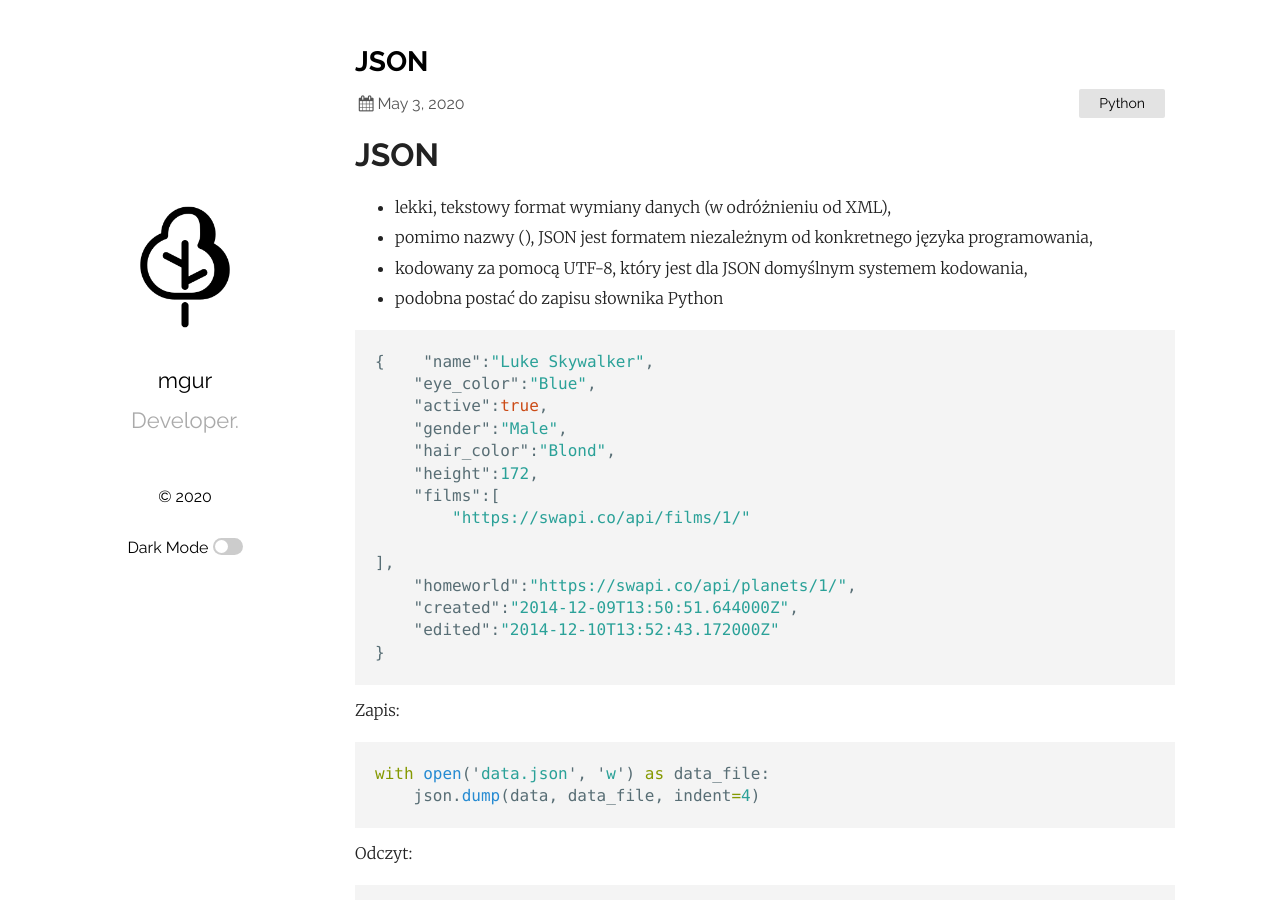
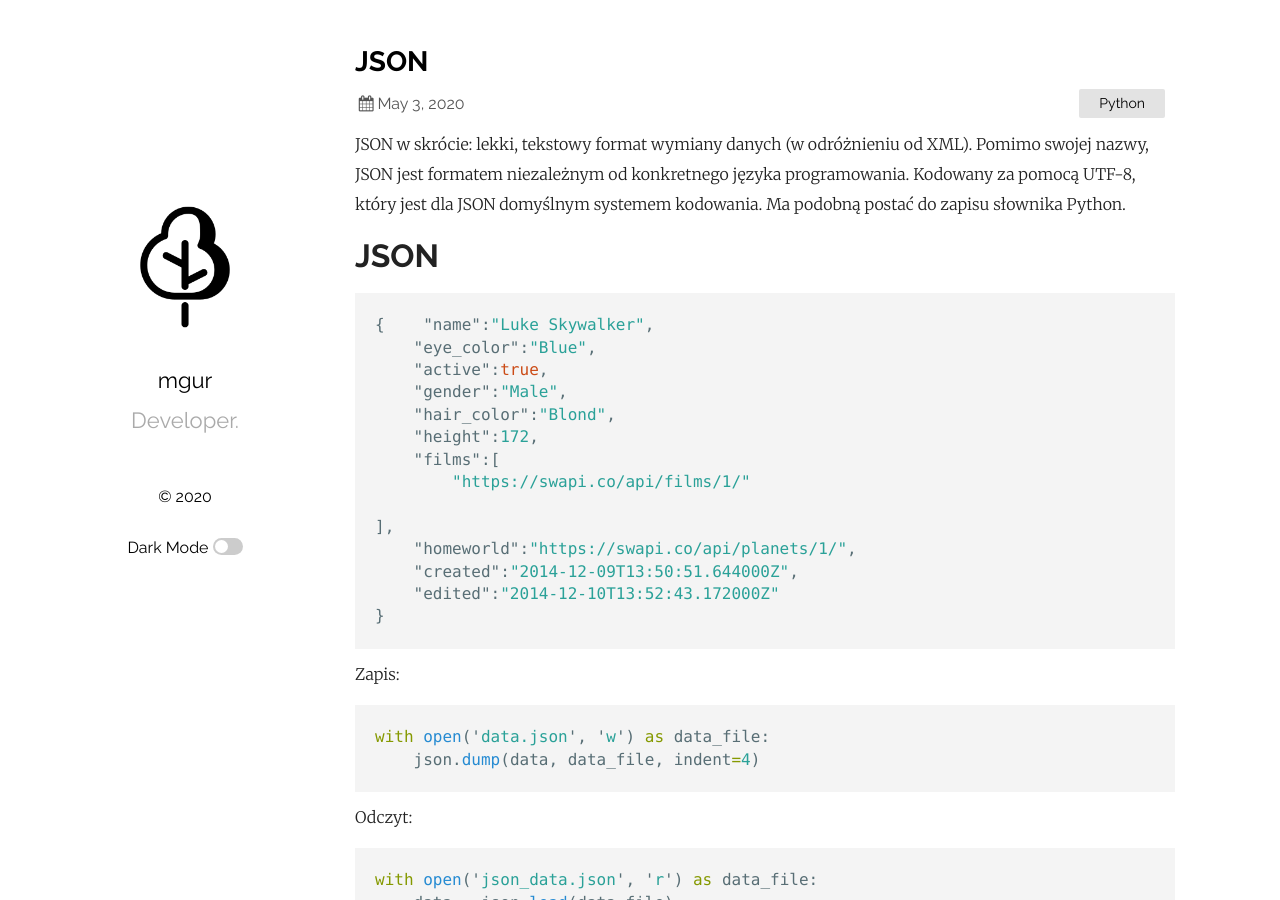
Before and after one commit to mgurg/mgurg.github.io, a Jekyll site: the page built from _posts/2020-05-03-JSON.md, in a window 1280 px wide and 900 px high. Built offline with Jekyll 4.4.1, drawn with Linux system fonts in a browser that asks for light colours.

Commit message:
Update: content adjustment

````diff
--- a/_posts/2020-05-03-JSON.md
+++ b/_posts/2020-05-03-JSON.md
@@ -8,13 +8,9 @@ math: true
 
 
 
+JSON w skrócie: lekki, tekstowy format wymiany danych (w odróżnieniu od XML). Pomimo swojej nazwy, JSON jest formatem niezależnym od konkretnego języka programowania. Kodowany za pomocą UTF-8, który jest dla JSON domyślnym systemem kodowania. Ma podobną postać do zapisu słownika Python.
+
 # JSON
-
-- lekki, tekstowy format wymiany danych (w odróżnieniu od XML),
--  pomimo nazwy (), JSON jest formatem niezależnym od konkretnego języka programowania,
-- kodowany za pomocą UTF-8, który jest dla JSON domyślnym systemem kodowania,
-- podobna postać do zapisu słownika Python
-
 ```json
 {    "name":"Luke Skywalker",
     "eye_color":"Blue",
````
Also changed, not shown: _posts/2020-01-16-SSH-VPS-konfiguracja-serwera.md (+4 -0 lines), _posts/2020-01-19-scrapy-konfiguracja-IV.md (+3 -2 lines), _posts/2020-02-13-VPS-domena.md (+1 -1 lines), _posts/2020-05-12-OPENCV.md (+4 -0 lines).
